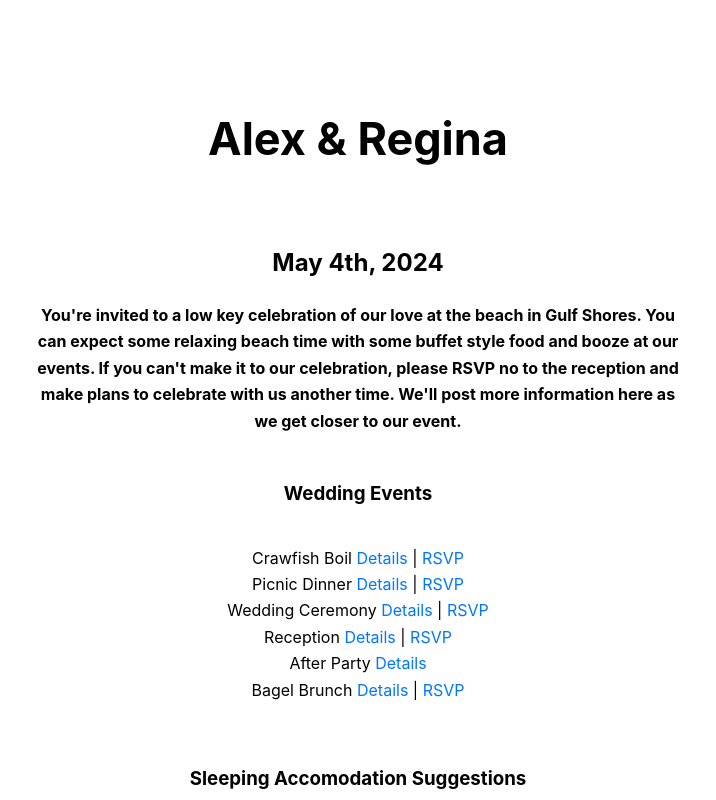
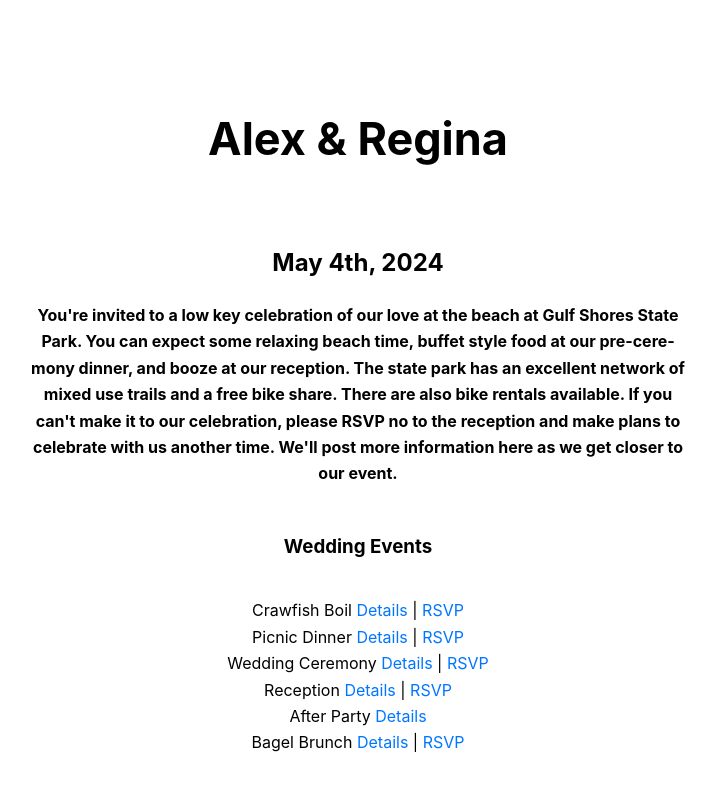
Before and after one commit to Human-Coop/create-react-app, a React (Create React App) app: page / in a window 1280 px wide. Shown: the top 800 px of the page, without its empty margins (282-998 px from the left). Built offline with nearby package versions, Linux system fonts and the light colour scheme; no server answers.

Commit message:
update description

```diff
--- a/src/App.js
+++ b/src/App.js
@@ -236,8 +236,9 @@ function App() {
       <h1>Alex &#38; Regina</h1>
       <h2>May 4th, 2024</h2>
       <h4>
-        You're invited to a low key celebration of our love at the beach in Gulf Shores.
-        You can expect some relaxing beach time with some buffet style food and booze at our events.
+        You're invited to a low key celebration of our love at the beach at Gulf Shores State Park.
+        You can expect some relaxing beach time, buffet style food at our pre-ceremony dinner, and booze at our reception.
+        The state park has an excellent network of mixed use trails and a free bike share. There are also bike rentals available.
         If you can't make it to our celebration, please RSVP no to the reception and make plans
         to celebrate with us another time. We'll post more information here as we get closer to our event.
       </h4>
```
